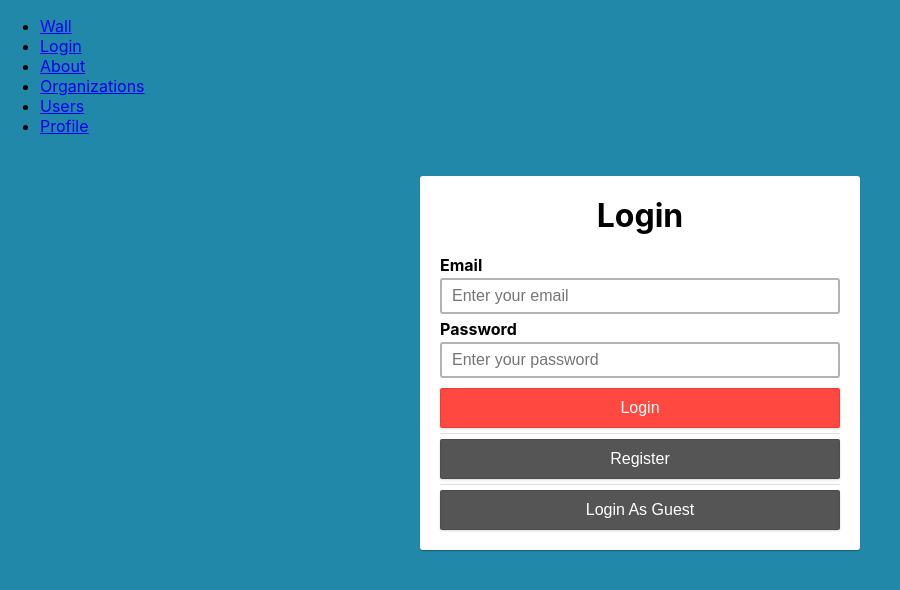
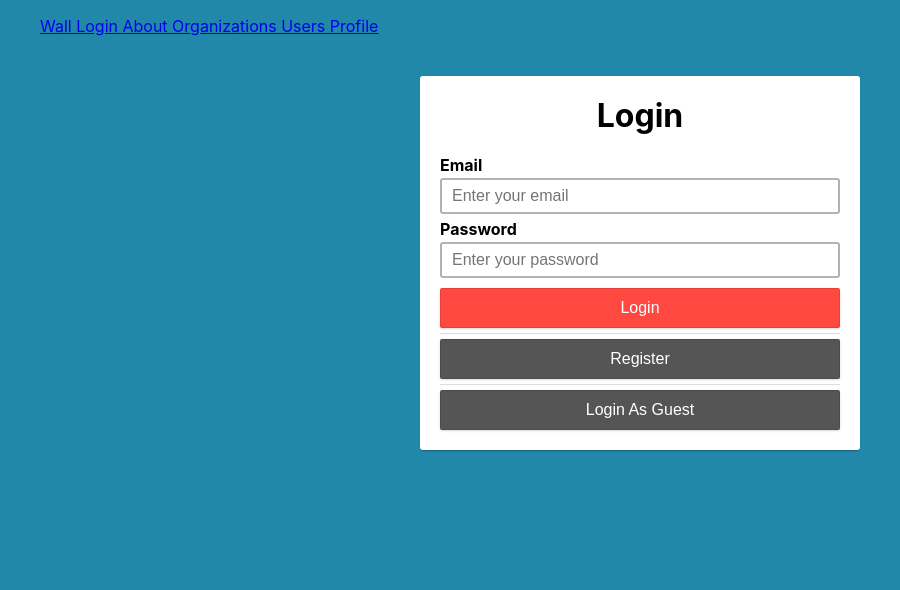
Before and after one commit to 12thStreetStudios/OwlHacks2020, a React (Create React App) app in the folder owlhacks2020/: page / in a window 1280 px wide. Shown: the top 590 px of the page, without its empty margins (0-900 px from the left). Built offline with nearby package versions, Linux system fonts and the light colour scheme.

Commit message:
changed wall header

```diff
--- a/owlhacks2020/src/App.js
+++ b/owlhacks2020/src/App.js
@@ -27,24 +27,13 @@ export default function App() {
       <div>
         <nav>
           <ul>
-            <li>
-              <Link to="/">Wall</Link>
-            </li>
-            <li>
-              <Link to="/login">Login</Link>
-            </li>
-            <li>
-              <Link to="/about">About</Link>
-            </li>
-            <li>
-              <Link to="/orgs">Organizations</Link>
-            </li>
-            <li>
-              <Link to="/user">Users</Link>
-            </li>
-            <li>
-              <Link to="/profile">Profile</Link>
-            </li>
+              <Link to="/"> Wall </Link>
+              <Link to="/login"> Login </Link>
+              <Link to="/about"> About </Link>
+              <Link to="/orgs"> Organizations </Link>
+              <Link to="/user"> Users </Link>
+              <Link to="/profile"> Profile </Link>
+
           </ul>
         </nav>
 
```
